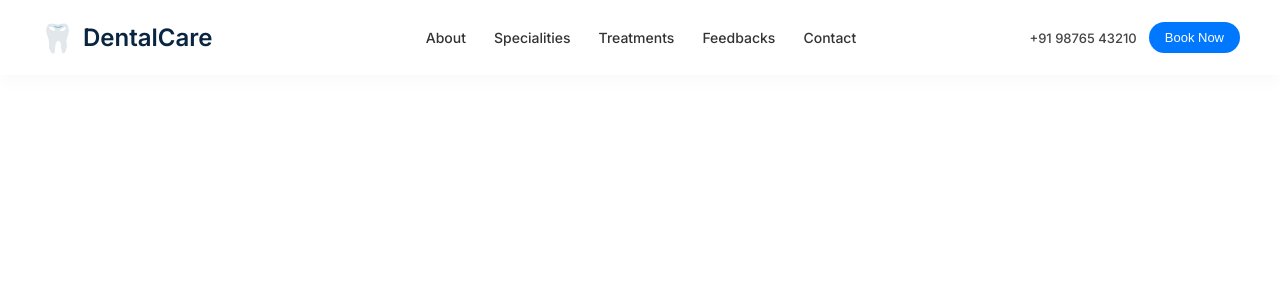
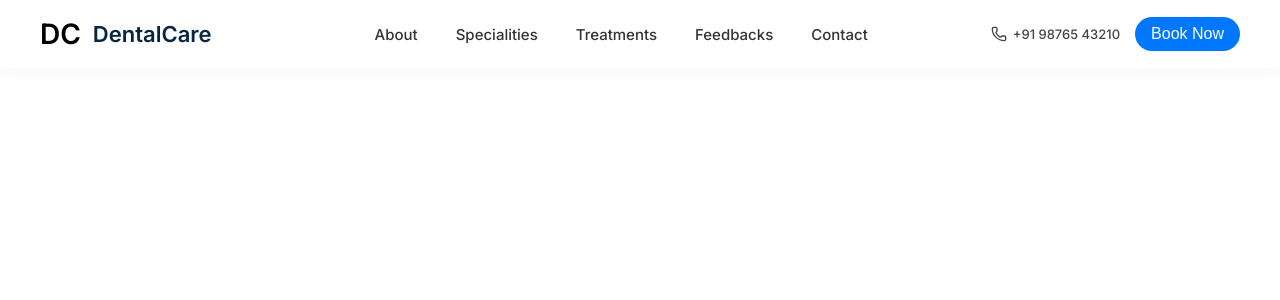
Before and after one commit to Arzun-Rzn/dental-clinic, a React (Vite) app: page / in a window 1280 px wide. Shown: the top 300 px of the page. Built offline with nearby package versions, Linux system fonts and the light colour scheme.

Commit message:
updated navbar

```diff
--- a/package.json
+++ b/package.json
@@ -10,6 +10,7 @@
     "preview": "vite preview"
   },
   "dependencies": {
+    "lucide-react": "^1.14.0",
     "react": "^19.2.5",
     "react-dom": "^19.2.5"
   },
--- a/src/components/Navbar.jsx
+++ b/src/components/Navbar.jsx
@@ -1,10 +1,7 @@
-import { useState } from "react";
 import "../styles/Navbar.css";
+import { Phone } from "lucide-react";
 
 function Navbar() {
-  const [showSpecialities, setShowSpecialities] = useState(false);
-  const [showTreatments, setShowTreatments] = useState(false);
-
   const specialities = [
     "Cosmetic Dentistry",
     "Aesthetic Restorations",
@@ -43,9 +40,10 @@ function Navbar() {
   return (
     <nav className="navbar">
       <div className="navbar-container">
+
         {/* LEFT */}
         <div className="navbar-left">
-            <div className="logo">🦷</div>
+          <div className="logo">DC</div>
           <h2 className="title">DentalCare</h2>
         </div>
 
@@ -53,34 +51,24 @@ function Navbar() {
         <ul className="navbar-links">
           <li>About</li>
 
-            <li
-            className="dropdown"
-            onMouseEnter={() => setShowSpecialities(true)}
-            onMouseLeave={() => setShowSpecialities(false)}
-            >
-            Specialities
-            {showSpecialities && (
+          {/* SPECIALITIES */}
+          <li className="dropdown-wrapper">
+            <span className="nav-item">Specialities</span>
             <div className="dropdown-menu">
               {specialities.map((item, index) => (
                 <span key={index}>{item}</span>
               ))}
             </div>
-            )}
           </li>
 
-            <li
-            className="dropdown"
-            onMouseEnter={() => setShowTreatments(true)}
-            onMouseLeave={() => setShowTreatments(false)}
-            >
-            Treatments
-            {showTreatments && (
+          {/* TREATMENTS */}
+          <li className="dropdown-wrapper">
+            <span className="nav-item">Treatments</span>
             <div className="dropdown-menu">
               {treatments.map((item, index) => (
                 <span key={index}>{item}</span>
               ))}
             </div>
-            )}
           </li>
 
           <li>Feedbacks</li>
@@ -89,9 +77,14 @@ function Navbar() {
 
         {/* RIGHT */}
         <div className="navbar-right">
-            <span className="phone">+91 98765 43210</span>
+            <div className="phone">
+                <Phone size={16} />
+                <span>+91 98765 43210</span>
+            </div>
+
             <button className="book-btn">Book Now</button>
         </div>
+
       </div>
     </nav>
   );
--- a/src/styles/Navbar.css
+++ b/src/styles/Navbar.css
@@ -1,4 +1,3 @@
-/* GLOBAL FONT (add this in App.css if not already) */
 @import url('https://fonts.googleapis.com/css2?family=Inter:wght@300;400;500;600&display=swap');
 
 body {
@@ -6,7 +5,7 @@ body {
   margin: 0;
 }
 
-/* NAVBAR WRAPPER */
+/* NAVBAR */
 .navbar {
   width: 100%;
   background: #ffffff;
@@ -16,13 +15,13 @@ body {
   z-index: 1000;
 }
 
-/* CONTAINER (VERY IMPORTANT) */
+/* CONTAINER */
 .navbar-container {
   max-width: 1200px;
   margin: 0 auto;
   padding: 0 20px;
 
-  height: 75px;
+  height: 68px;
 
   display: flex;
   align-items: center;
@@ -33,15 +32,16 @@ body {
 .navbar-left {
   display: flex;
   align-items: center;
-  gap: 8px;
+  gap: 12px;
 }
 
 .logo {
   font-size: 28px;
+  font-weight: bolder;
 }
 
 .title {
-  font-size: 24px;
+  font-size: 22px;
   font-weight: 600;
   color: #0a2540;
 }
@@ -49,7 +49,7 @@ body {
 /* CENTER */
 .navbar-links {
   display: flex;
-  gap: 28px;
+  gap: 38px;
   list-style: none;
   align-items: center;
 }
@@ -57,21 +57,36 @@ body {
 .navbar-links li {
   position: relative;
   cursor: pointer;
-  font-size: 14px;
+  font-size: 15px;
   font-weight: 500;
   color: #333;
-  transition: color 0.25s ease;
   white-space: nowrap;
+  transition: transform 0.25s ease;
 }
 
 .navbar-links li:hover {
-  color: #0077ff;
+  transform: scale(1.1);
+}
+
+/* DROPDOWN WRAPPER */
+.dropdown-wrapper {
+  position: relative;
+}
+
+/* INVISIBLE HOVER BRIDGE */
+.dropdown-wrapper::after {
+  content: "";
+  position: absolute;
+  top: 100%;
+  left: 0;
+  width: 100%;
+  height: 15px;
 }
 
 /* DROPDOWN */
 .dropdown-menu {
   position: absolute;
-  top: 35px;
+  top: 32px; /* keeps gap */
   left: 0;
 
   background: #ffffff;
@@ -87,34 +102,63 @@ body {
 
   box-shadow: 0 10px 25px rgba(0, 0, 0, 0.08);
 
-  animation: fadeIn 0.2s ease-in-out;
+  opacity: 0;
+  visibility: hidden;
+  transform: translateY(10px);
+  pointer-events: none;
+  row-gap: 10px;
+  column-gap: 28px;
+  transition: all 0.25s ease;
 }
 
+/* SHOW ON HOVER */
+.dropdown-wrapper:hover .dropdown-menu {
+  opacity: 1;
+  visibility: visible;
+  transform: translateY(0);
+  pointer-events: auto;
+}
+
+/* ITEMS */
 .dropdown-menu span {
   font-size: 13px;
   color: #444;
   cursor: pointer;
-  transition: all 0.2s ease;
   white-space: nowrap;
+
+  padding: 6px 10px;
+  border-radius: 6px;
+
+  transition: transform 0.2s ease, background 0.2s ease;
 }
 
 .dropdown-menu span:hover {
-  color: #0077ff;
-  transform: translateX(3px);
+  background: #f2f4f7;   /* soft grey */
+  transform: scale(1.05); /* zoom effect */
 }
 
 /* RIGHT */
 .navbar-right {
   display: flex;
   align-items: center;
-  gap: 12px;
+  gap: 15px;
 }
 
 .phone {
+  display: flex;
+  align-items: center;
+  gap: 6px;
+
   font-size: 13px;
   font-weight: 500;
   color: #444;
-  white-space: nowrap;
+  transition: transform 0.3s ease;
+  cursor: pointer; /* 👈 pointer on hover */
+}
+
+.phone:hover {
+  opacity: 0.8;
+  transform: scale(1.05)
 }
 
 .book-btn {
@@ -125,28 +169,14 @@ body {
   background: #0077ff;
   color: #fff;
 
-  font-size: 13px;
+  font-size: 16px;
   font-weight: 500;
   cursor: pointer;
 
   transition: all 0.25s ease;
-  white-space: nowrap;
 }
 
 .book-btn:hover {
-  background: #005fcc;
+  background: #000000;
   transform: translateY(-1px);
-  box-shadow: 0 5px 12px rgba(0, 119, 255, 0.25);
 }
-
-/* ANIMATION */
-@keyframes fadeIn {
-  from {
-    opacity: 0;
-    transform: translateY(8px);
-  }
-  to {
-    opacity: 1;
-    transform: translateY(0);
-  }
-}
```
Also changed, not shown: 1 other file (tests, documents, lock files or other folders). Lines whose indentation alone changed are shown as unchanged.
